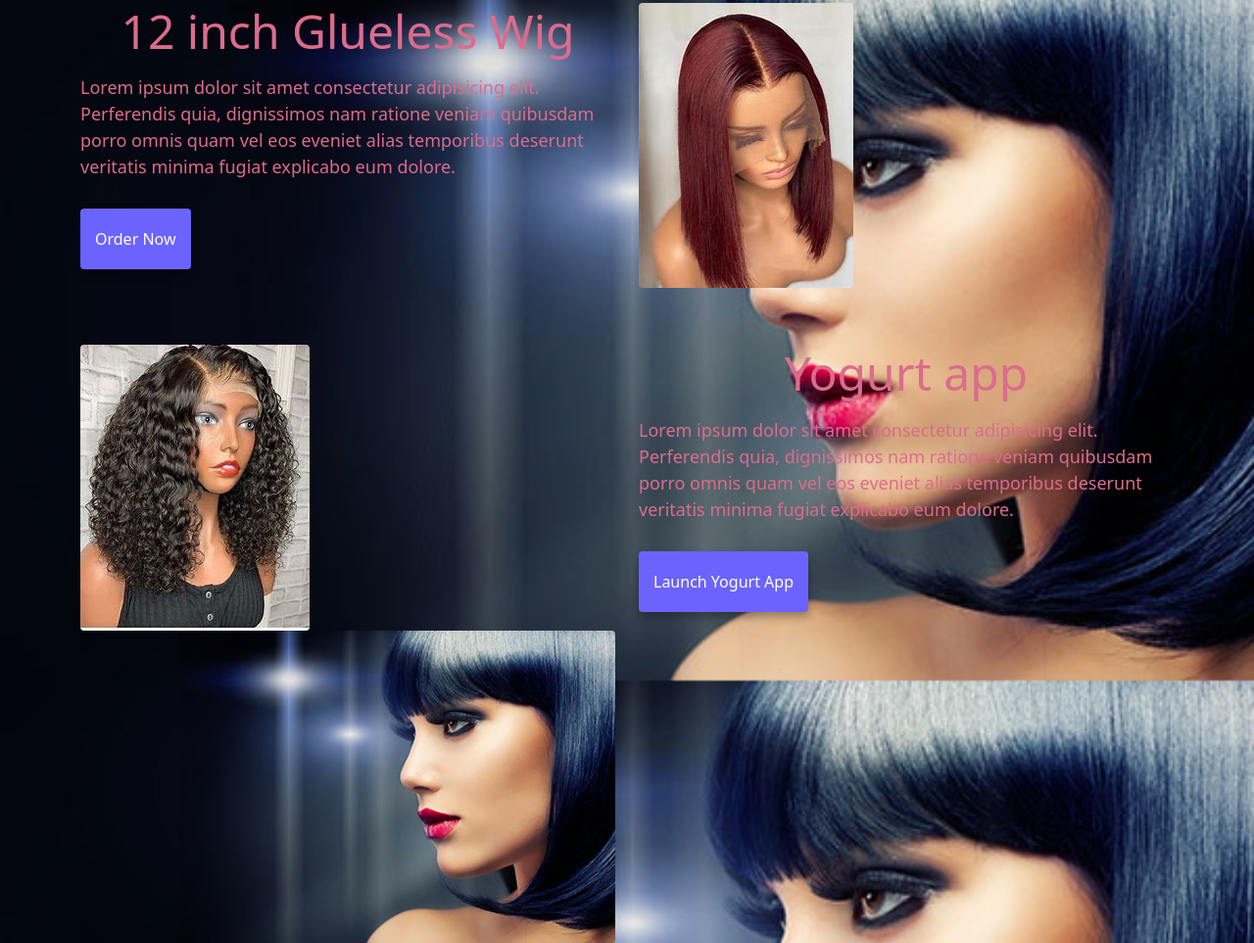
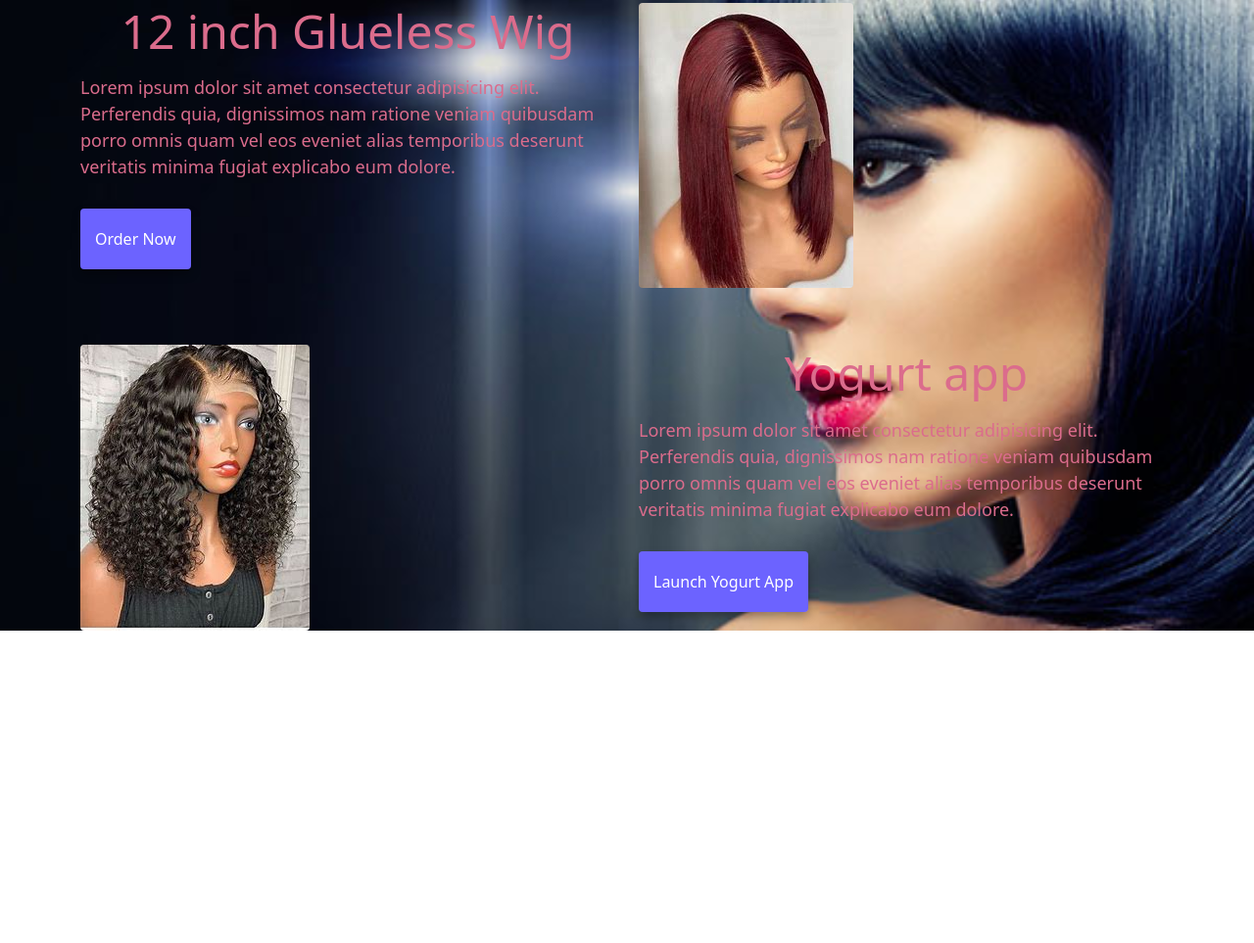
Before and after one commit to audreymateke/Landing-page-, a plain HTML site: page index.html in a window 1280 px wide. Shown: the part 799-1762 px from the top of the page at 98% size. After the commit the page ends 1443 px from the top, so only its background shows below. Drawn offline with nearby package versions, Linux system fonts and the light colour scheme.

```diff
--- a/index.html
+++ b/index.html
@@ -97,7 +97,7 @@
       <div class="row mt-5">
         <div class="col-md-6">
           <img src="images/download.jpeg" class="img-fluid rounded"  alt="picture of a yogurt app"/>
-          <img src="images/why.jpg" class="img-fluid rounded"  alt="picture of a yogurt app"/>
+
         </div>
         <div class="col-md-6">
           <h2 class="mb-3">Yogurt app</h2>
```
